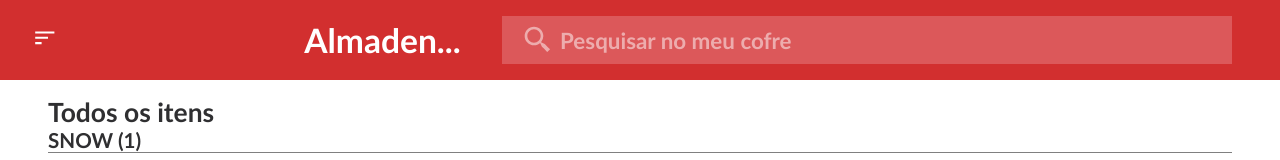
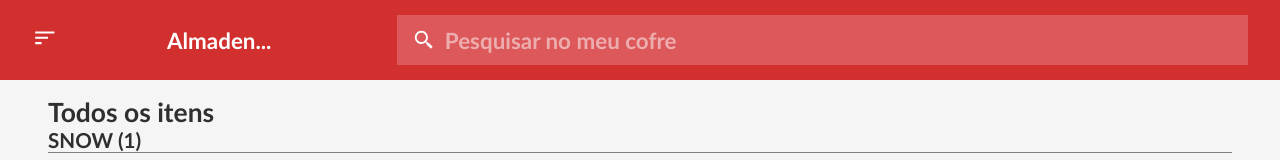
Before and after one commit to Lucky-ta/DESAFIO-CODIE, a Next.js app: page / in a window 1280 px wide. Shown: the top 160 px of the page. Built offline with nearby package versions, Linux system fonts and the light colour scheme; data requests are answered from the project's data file.

Commit message:
Improve header css

```diff
--- a/src/components/Pages/Home/Header/HeaderComponent.tsx
+++ b/src/components/Pages/Home/Header/HeaderComponent.tsx
@@ -24,14 +24,14 @@ export function Header() {
         {<MdOutlineSort />}
       </button>
       <h2>Almaden...</h2>
-      <button className="header-button" type="button">
-        {<BiSearchAlt2 />}
-      </button>
-      <input
-        type="text"
-        placeholder="Pesquisar no meu cofre"
-        onChange={({ target }) => handlerFilter(target)}
-      />
+      <div>
+        <BiSearchAlt2 className="search-icon" />
+        <input
+          type="text"
+          placeholder="Pesquisar no meu cofre"
+          onChange={({ target }) => handlerFilter(target)}
+        />
+      </div>
     </S.Header>
   );
 }
--- a/src/components/Pages/Home/Header/styles.ts
+++ b/src/components/Pages/Home/Header/styles.ts
@@ -1,53 +1,25 @@
 import styled from "styled-components";
 
-export const Header = styled.div`
+export const Header = styled.header`
   background-color: #d22f2f;
   color: white;
-  width: 100%;
-  max-height: 5rem;
   display: flex;
-  padding: 1rem;
-  padding-left: 2rem;
+  align-items: center;
+  justify-content: space-between;
+  padding: 1rem 2rem;
   font-size: 1.4rem;
-  gap: 1rem;
-  justify-content: space-around;
-  max-height: 5rem;
-  align-items: center;
-  padding-right: 2rem;
-
+  height: 5rem;
   h2 {
-    margin: auto;
-    position: relative;
-    margin-right: -3rem;
+    margin: 0;
+    font-size: 1.4rem;
+    text-align: center;
 
     @media (max-width: 560px) {
       position: absolute;
-      margin: auto;
       top: 5.6rem;
       right: 1rem;
       font-size: 1.6rem;
       color: #22375a;
-    }
-  }
-
-  input {
-    font-size: 1.4rem;
-    font-weight: bold;
-    border: none;
-    width: 60%;
-    height: 100%;
-    padding: 0.7rem;
-    padding-left: 3.6rem;
-    background-color: #dc585a;
-    margin-right: 1rem;
-
-    @media (max-width: 560px) {
-      width: 100%;
-    }
-
-    ::placeholder {
-      color: white;
-      opacity: 0.5;
     }
   }
 
@@ -57,30 +29,45 @@ export const Header = styled.div`
     font-size: 1.6rem;
     cursor: pointer;
     color: white;
-
-    &&:hover {
+    &:hover {
       color: white;
     }
   }
 
-  .header-button {
+  input {
+    font-size: 1.4rem;
+    font-weight: bold;
     border: none;
-    background: none;
-    color: white;
-    font-size: 2rem;
+    width: 100%;
+    height: 100%;
+    padding: 0.7rem;
+    padding-left: 3rem;
+    background-color: #dc585a;
+    display: flex;
+    align-items: center;
+
+    &::placeholder {
+      color: white;
+      opacity: 0.5;
+    }
+  }
+
+  .search-icon {
+    position: absolute;
+    left: 1rem;
+    cursor: pointer;
+    z-index: 1;
+  }
+
+  div {
+    display: flex;
+    align-items: center;
     position: relative;
-    display: flex;
-    opacity: 0.5;
-    cursor: pointer;
-    align-items: center;
-    justify-content: center;
-    height: 3.6rem;
-    width: 3.6rem;
-    left: 5rem;
+    width: 70%;
+    margin-left: 1rem;
 
     @media (max-width: 560px) {
-      margin: auto;
-      margin-left: 0.2rem;
+      width: 90%;
     }
   }
 `;
--- a/src/styles/global.ts
+++ b/src/styles/global.ts
@@ -1,10 +1,15 @@
-import { createGlobalStyle } from 'styled-components'
+import { createGlobalStyle } from "styled-components";
 
 export const GlobalStyles = createGlobalStyle`
   * {
     margin: 0;
     padding: 0;
     box-sizing: border-box;
-    font-family: 'Gill Sans', 'Gill Sans MT', Calibri, 'Trebuchet MS', sans-serif
+    font-family: 'Gill Sans', 'Gill Sans MT', Calibri, 'Trebuchet MS', sans-serif;
   }
+
+  body {
+    background-color: #f5f5f5;
+  }
+
 `;
```
